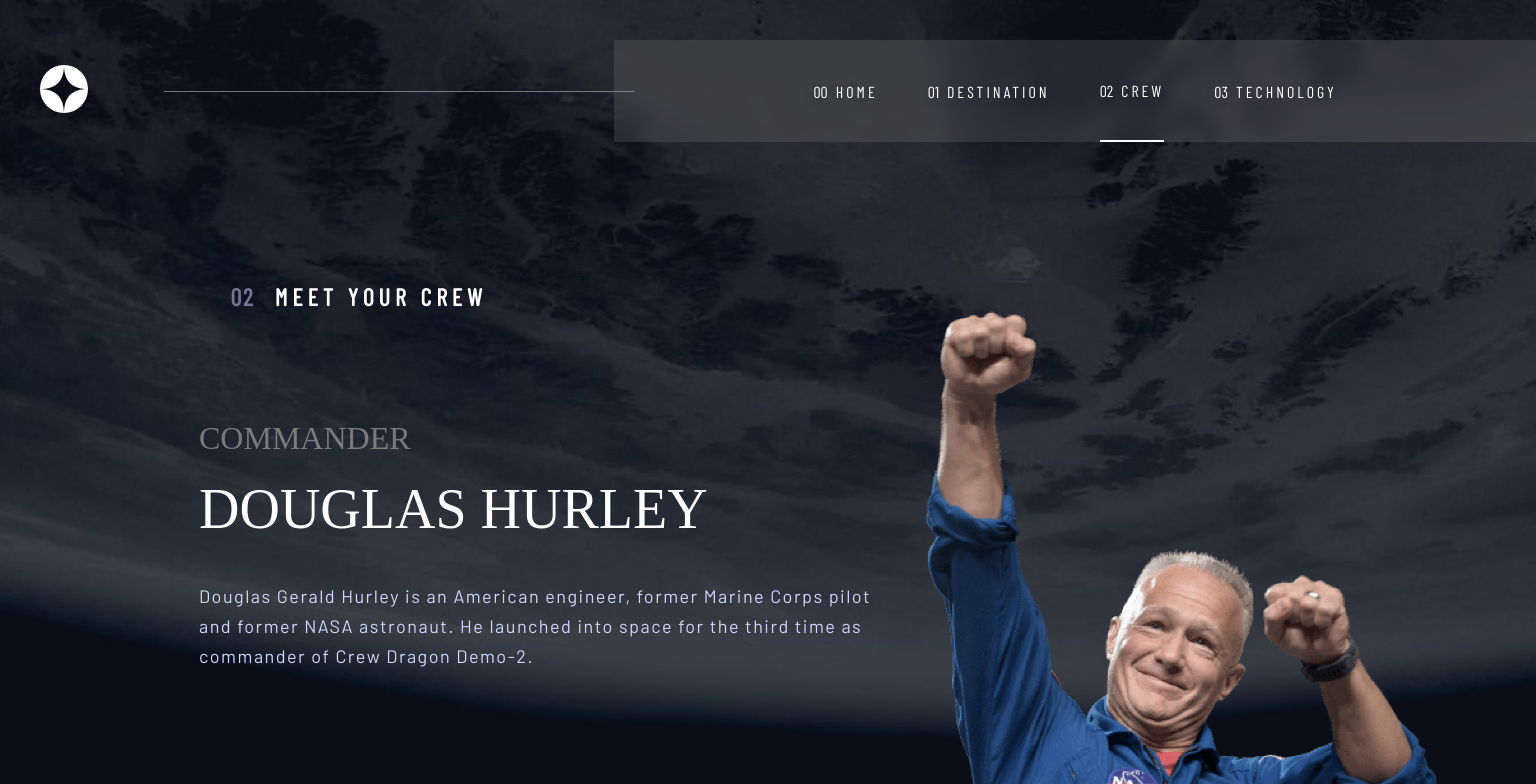
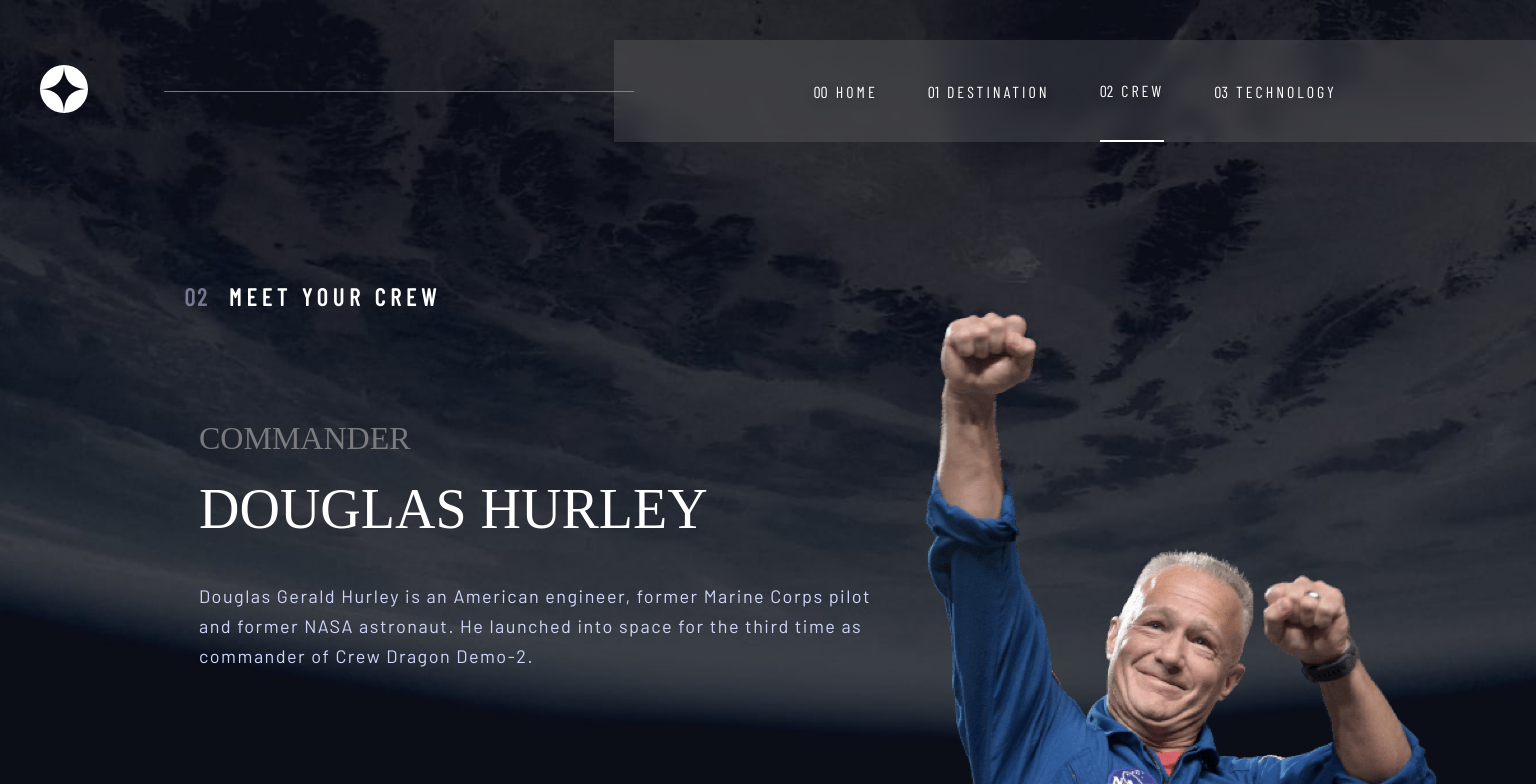
Before and after one commit to parvathyvd/React-space-tourism-website, a React (Create React App) app: page /crew in a window 1536 px wide. Shown: the top 784 px of the page. Built offline with nearby package versions, Linux system fonts and the light colour scheme; a web font is replaced by a local one.

Commit message:
changed the paddig heading of crew on large devices

```diff
--- a/src/App.css
+++ b/src/App.css
@@ -541,7 +541,16 @@ width: 60%;
     padding: 0 1rem;
   }
  }
-
+ @media screen and (min-width: 1500px) {
+   .small__heading-crew{
+     padding-left: 12%;
+   }
+ }
+ @media screen and (min-width: 1800px) {
+  .small__heading-crew{
+    padding-left: 10%;
+  }
+}
 
 
 /********Technology*********/
```
